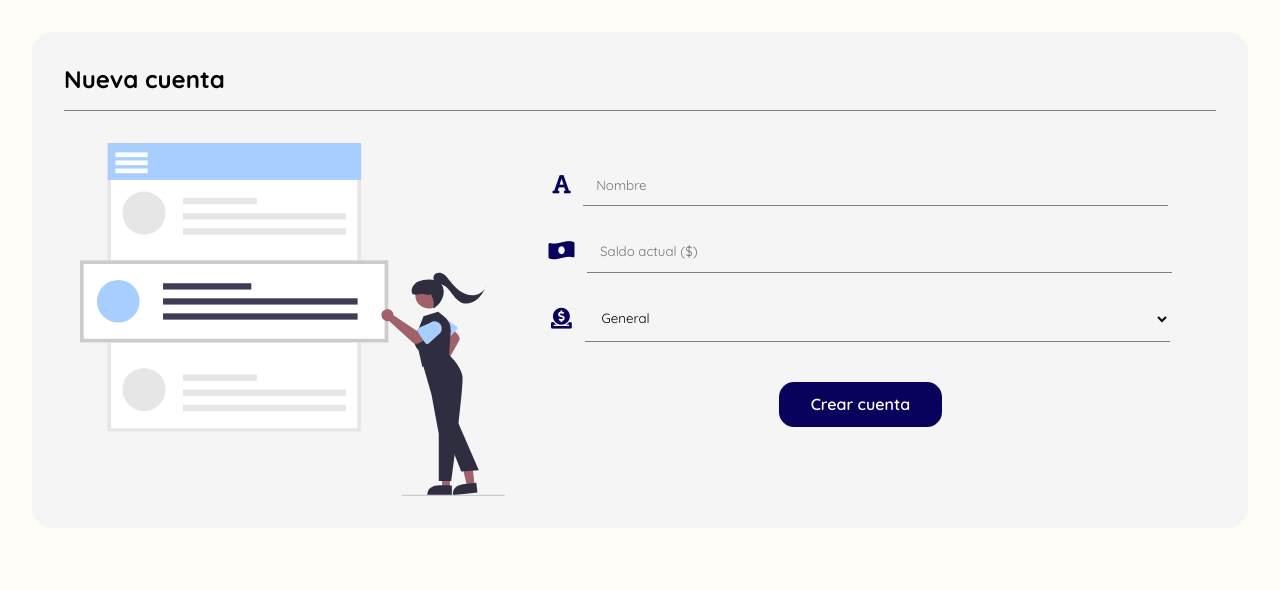
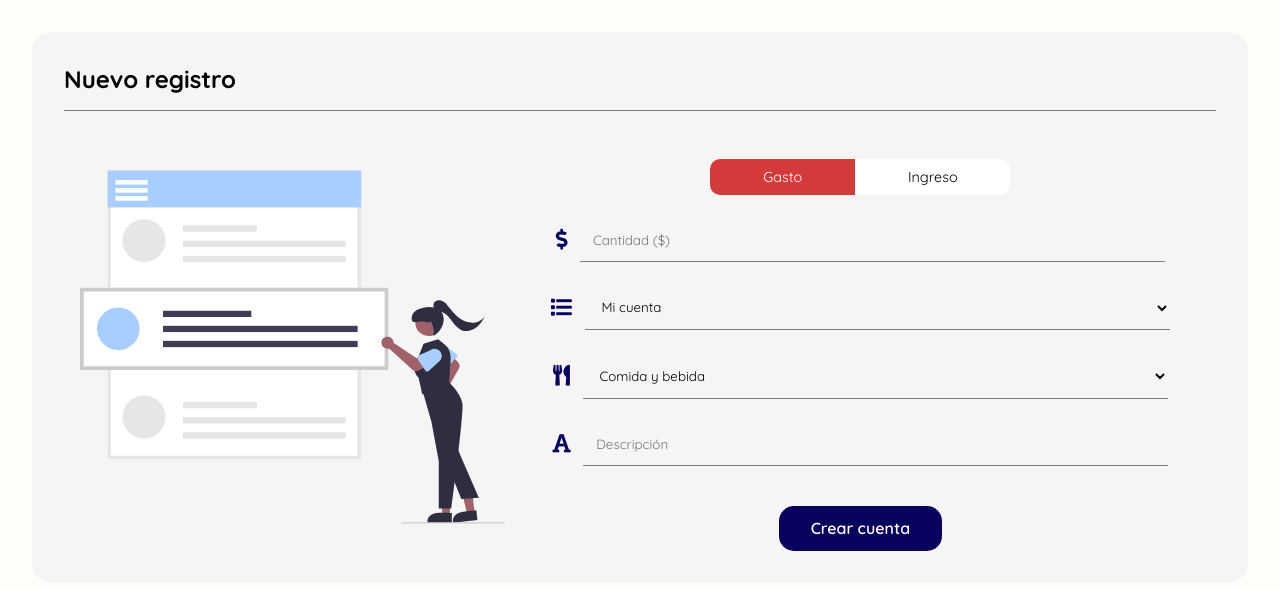
Before and after one commit to carolinamcc15/MyMoney, a Django app: page /add-record in a window 1280 px wide. Shown: the part 85-675 px from the top of the page. Run offline with Django 3.2, Linux system fonts and the light colour scheme; some libraries are stand-ins or nearby versions.

Commit message:
Add: Done form to add a record

```diff
--- a/mymoneyapp/static/css/account-record.css
+++ b/mymoneyapp/static/css/account-record.css
@@ -26,7 +26,7 @@ section > img {
 
 form {
     width: 100%;
-    margin-top: 1.3rem;
+    margin-top: 1rem;
     display: flex;
     flex-direction: column;
     align-items: center;
@@ -53,6 +53,64 @@ input, select {
     border: none;
     background-color: transparent;
     border-bottom: solid gray 1px;
+}
+
+input[type="radio"] {
+    -webkit-appearance: none;
+}
+
+/* Toggle extraído de https://www.sliderrevolution.com/resources/styling-radio-buttons
+    Se le cambiaron algunos elementos */
+
+.toggle {
+    margin: 0 0 1.5rem;
+    box-sizing: border-box;
+    font-size: 0;
+}
+
+.toggle input {
+    width: 0;
+    height: 0;
+    position: absolute;
+    left: -999px;
+}
+
+.toggle input + label {
+    margin: 0;
+    padding: 0.75rem 3.3rem;
+    box-sizing: border-box;
+    position: relative;
+    display: inline-block;
+    background-color: #fff;
+    font-size: 0.9rem;
+    line-height: 85%;
+    text-align: center;
+    box-shadow: 0 0 0 rgba(255, 255, 255, 0);
+    transition: border-color 0.15s ease-out, color 0.25s ease-out, background-color 0.15s ease-out, box-shadow 0.15s ease-out;
+}
+
+.toggle input:hover + label {
+    cursor: pointer;
+}
+
+.toggle input#expense + label {
+    border-radius: 10px 0 0 10px;
+}
+
+.toggle input#expense:checked + label {
+    background-color: #d33b3b;
+    color: #fff;
+    z-index: 1;
+}
+
+.toggle input#income + label {
+    border-radius: 0 10px 10px 0;
+}
+
+.toggle input#income:checked + label {
+    background-color: #5acc3d;
+    color: #fff;
+    z-index: 1;
 }
 
 input:focus {
@@ -96,6 +154,10 @@ footer {
     input, select {
         width: 85%;
     }
+
+    form {
+        margin-top: 0.5rem;
+    }
 }
 
 @media only screen and (max-width: 420px) {
@@ -109,4 +171,11 @@ footer {
         margin-right: 0.5rem;
         font-size: 1rem;
     }
+
 }
+
+@media only screen and (max-width: 320px) {
+    .toggle input + label {
+        padding: 0.75rem 1.6rem;
+    }
+}
--- a/mymoneyapp/templates/add-account.html
+++ b/mymoneyapp/templates/add-account.html
@@ -7,7 +7,7 @@
 
 {% block body %}
 <main>
-    <h2>Nuevo registro</h2>
+    <h2>Nueva cuenta</h2>
     <section>
         <img src="{% static 'images/account/add-account.svg' %}" alt="Nueva cuenta de dinero" />
         <form id="add-account" method="POST" name="add-account" action="">
@@ -16,11 +16,11 @@
                 <input type="text" name="account-name" placeholder="Nombre" required />
             </div>
             <div class="icon-input">
-                <i class="fas fa-money-bill-wave-alt"></i>
+                <i class="fas fa-dollar-sign"></i>
                 <input type="number" name="balance" placeholder="Saldo actual ($)" step="0.01" min="0.00" required />
             </div>
             <div class="icon-input">
-                <i class="fas fa-donate"></i>
+                <i class="fas fa-list"></i>
                 <select name="account-type" id="account-type" required>
                     <option>General</option>
                     <option>Efectivo</option>
--- a/mymoneyapp/templates/add-record.html
+++ b/mymoneyapp/templates/add-record.html
@@ -7,29 +7,45 @@
 
 {% block body %}
 <main>
-    <h2>Nueva cuenta</h2>
+    <h2>Nuevo registro</h2>
     <section>
         <img src="{% static 'images/add-record.svg' %}" alt="Nueva cuenta de dinero" />
-        <form id="add-account" method="POST" name="add-account" action="">
-            <div class="icon-input">
-                <i class="fas fa-font"></i>
-                <input type="text" name="account-name" placeholder="Nombre" required />
+        <form id="add-record" method="POST" name="add-record" action="">
+            <div class="icon-input toggle">
+                <input type="radio" id="expense" name="is-income" checked="checked" required />
+                <label for="expense">Gasto</label>
+                <input type="radio" id="income" name="is-income" required />
+                <label for="income">Ingreso</label>
             </div>
             <div class="icon-input">
-                <i class="fas fa-money-bill-wave-alt"></i>
-                <input type="number" name="balance" placeholder="Saldo actual ($)" step="0.01" min="0.00" required />
+                <i class="fas fa-dollar-sign"></i>
+                <input type="number" name="quantity" placeholder="Cantidad ($)" step="0.01" min="0.00" required />
             </div>
             <div class="icon-input">
-                <i class="fas fa-donate"></i>
-                <select name="account-type" id="account-type" required>
-                    <option>General</option>
-                    <option>Efectivo</option>
+                <i class="fas fa-list"></i>
+                <select name="account" id="account" required>
+                    <option>Mi cuenta</option>
+                    <option>Dinero</option>
                     <!-- {% for category in categories %}
                 <option> {{ category.category }} </option>
                 {% endfor %} -->
                 </select>
             </div>
-            <button type="submit" form="add-account">Crear cuenta</button>
+            <div class="icon-input">
+                <i class="fas fa-utensils"></i>
+                <select name="category" id="category" required>
+                    <option>Comida y bebida</option>
+                    <option>Regalos</option>
+                    <!-- {% for category in categories %}
+                <option> {{ category.category }} </option>
+                {% endfor %} -->
+                </select>
+            </div>
+            <div class="icon-input">
+                <i class="fas fa-font"></i>
+                <input type="text" name="description" placeholder="Descripción" />
+            </div>
+            <button type="submit" form="add-record">Crear cuenta</button>
         </form>
     </section>
 </main>
```
Also changed, not shown: mymoneyapp/static/css/general.css (+6 -1 lines).
